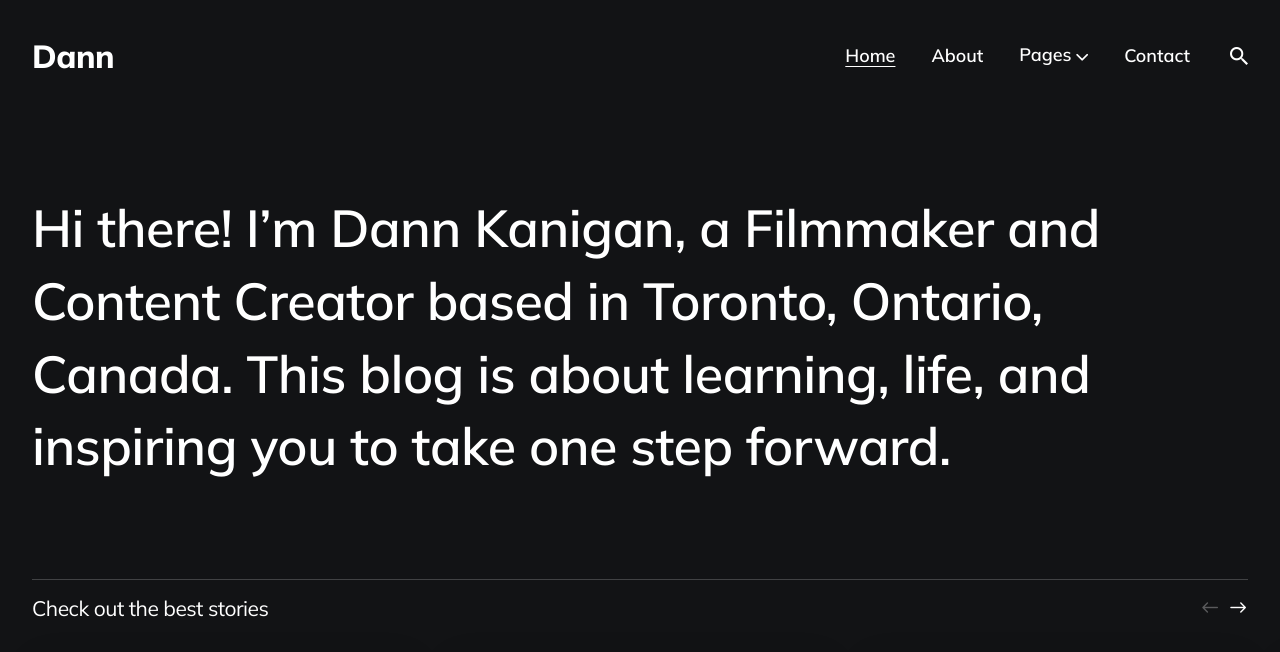
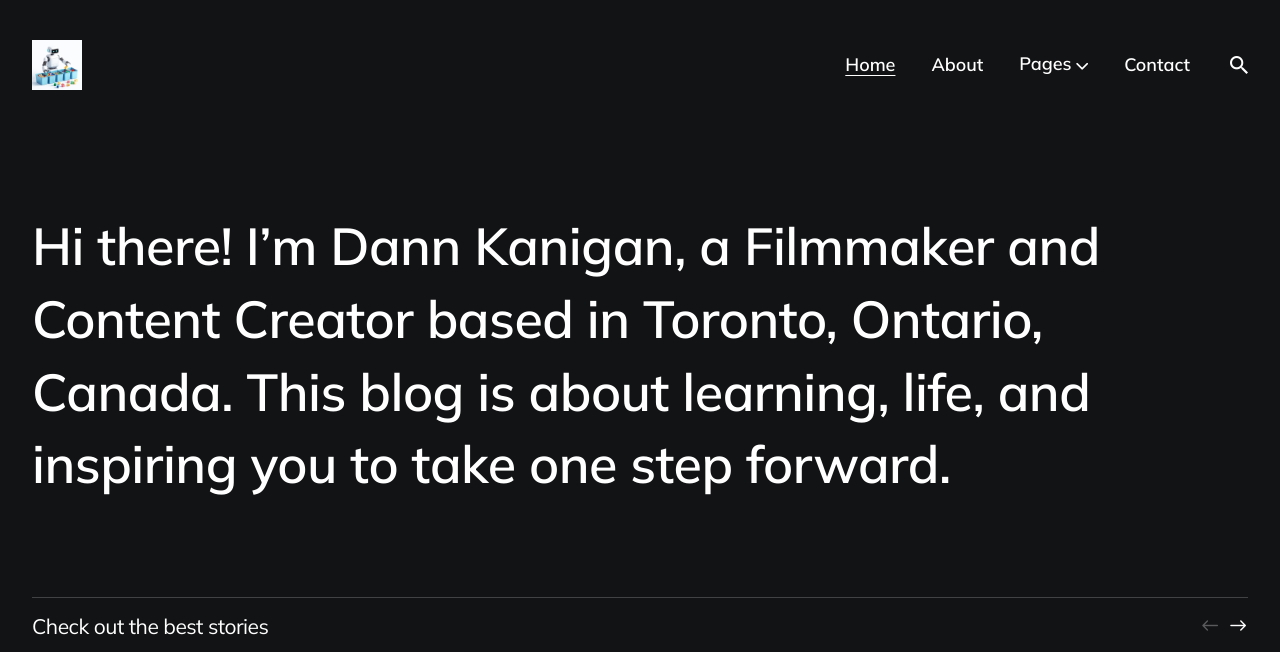
Before and after one commit to BrickSortingMachine/bricksortingmachine.github.io, a Jekyll site: the page built from index.html, in a window 1280 px wide and 900 px high, cut to the strip 0-652 px from the top of the window. Built offline with Jekyll 4.4.1, drawn with Linux system fonts in a browser that asks for light colours; the list of posts is cut into pages by our own code; some of the changed text lies outside the part shown.

Commit message:
Added logo

```diff
--- a/_config.yml
+++ b/_config.yml
@@ -1,7 +1,7 @@
 #-------------------------------
 # General Site Settings
 baseurl: "" # the subpath of your site, e.g. /blog
-url: "" # the base hostname & protocol for your site, e.g. http://example.com
+url: "https://bricksortingmachine.github.io" # the base hostname & protocol for your site, e.g. http://example.com
 
 
 #-------------------------------
--- a/_data/settings.yml
+++ b/_data/settings.yml
@@ -1,8 +1,8 @@
 #-------------------------------
 # Site Settings
-title: Dann
-logo: # You can add own logo. For example "/images/logo.png".
-description: Multipurpose Jekyll Blog Theme
+title: BrickSortingMachine
+logo: "assets/images/logo_flip_white_bg.jpg"  # You can add own logo. For example "/images/logo.png".
+description: Building a LEGO brick sorting machine
 
 
 #-------------------------------
```
